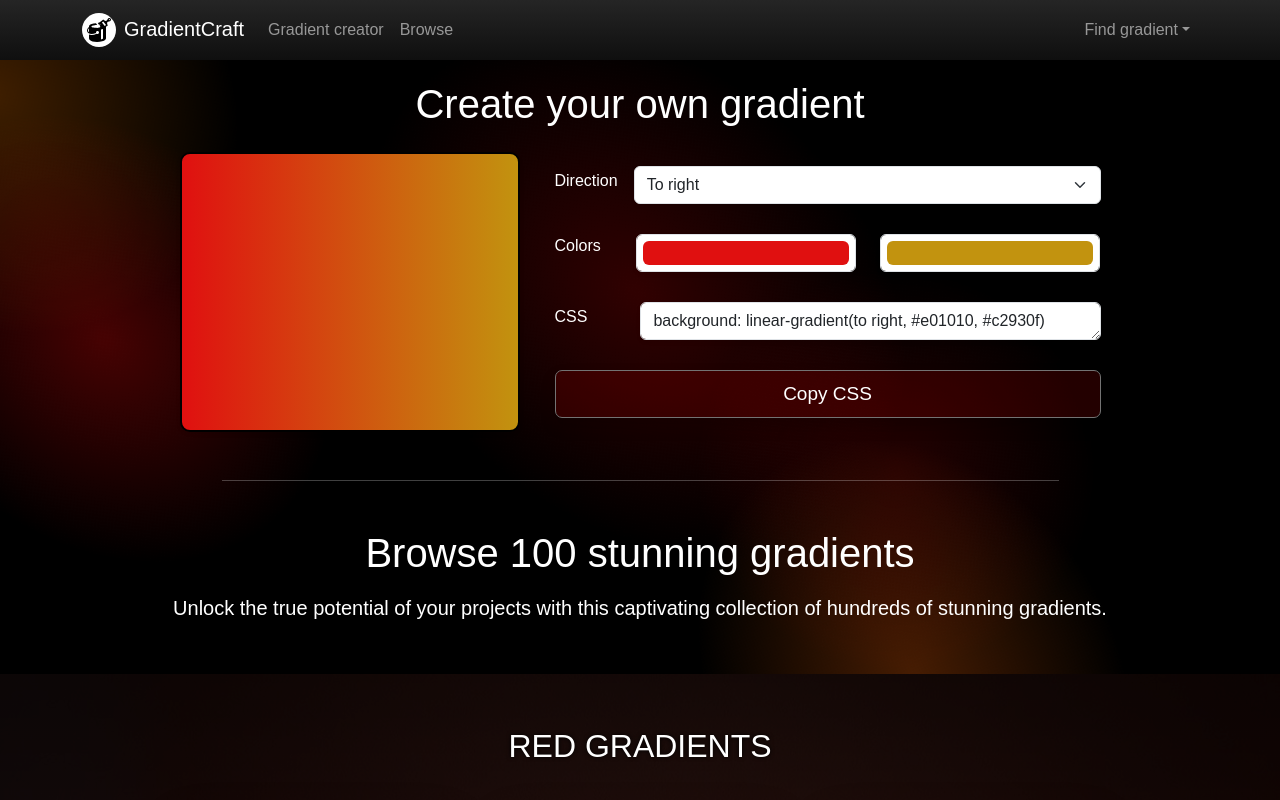
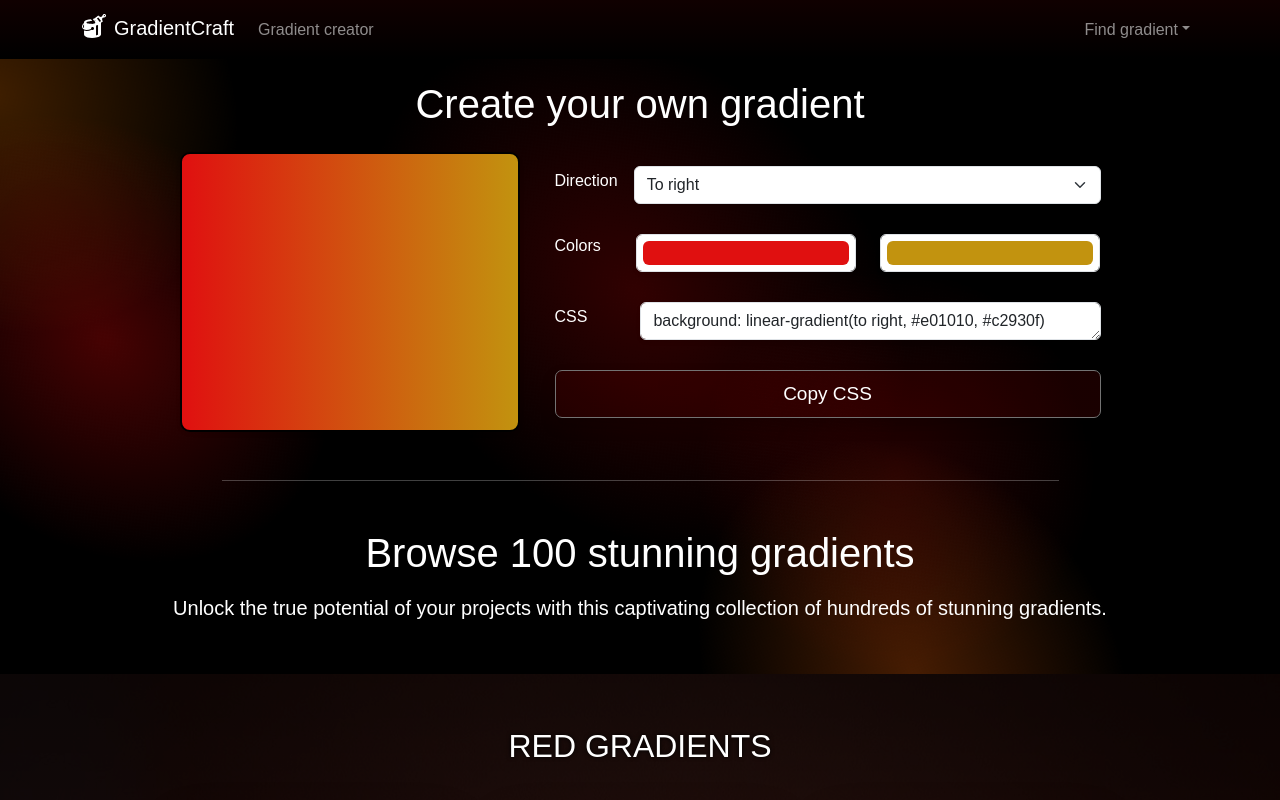
Before and after one commit to knizinsky/GradientCraft, a React (Vite) app: page / in a window 1280 px wide. Shown: the top 800 px of the page. Built offline with nearby package versions, Linux system fonts and the light colour scheme; a web font is replaced by a local one.

Commit message:
finished v1.0

```diff
--- a/src/components/CreateGradient/CreateGradient.module.css
+++ b/src/components/CreateGradient/CreateGradient.module.css
@@ -41,7 +41,7 @@
 	min-width: 40px;
 }
 .copyBtn {
-    background: linear-gradient(to right, #d500002a, #d500002a);
+    background: linear-gradient(to right, #d5000017, #d500001f);
     border: 1px solid rgb(115, 115, 115);
     position: relative;
     overflow: hidden;
@@ -58,7 +58,7 @@
     color: white;
     width: 100%;
     height: 100%;
-    background: linear-gradient(to right, #d50000, #d500002e);
+    background: linear-gradient(to right, #d500005a, #d500006c);
     position: absolute;
     top: 100%;
     left: 0;
@@ -69,7 +69,6 @@
 
 .copyBtn:hover::after {
     content: '';
-    background: linear-gradient(to right, #d50000, #d500002e);
     top: 0;
     z-index: -1; /* Zmieniamy z-index na wartość niższą niż przycisk */
 }
--- a/src/components/Header/Header.module.css
+++ b/src/components/Header/Header.module.css
@@ -209,7 +209,7 @@
 		left: -30%;
 	}
 
-	91% {
+	95% {
 		left: -20%;
 		background: radial-gradient(closest-side, #8f00054d 2%, #00000000);
 	}
@@ -230,7 +230,7 @@
 		background: transparent;
 	}
 
-	86% {
+	89% {
 		left: -30%;
 	}
 
--- a/src/components/Navbar/Navbar.module.css
+++ b/src/components/Navbar/Navbar.module.css
@@ -1,3 +1,3 @@
 .navbar{
-    background: linear-gradient(to bottom, #252525, #0f0f0f);
+    background: linear-gradient(to bottom, #100000, #000000);
 }
--- a/src/components/Navbar/Navbar.tsx
+++ b/src/components/Navbar/Navbar.tsx
@@ -2,7 +2,7 @@ import Container from "react-bootstrap/Container";
 import Nav from "react-bootstrap/Nav";
 import Navbar from "react-bootstrap/Navbar";
 import NavDropdown from "react-bootstrap/NavDropdown";
-import favicon from "../../assets/img/icons/favicon.svg";
+import favicon from "../../assets/img/icons/icon2.svg";
 
 import styles from "./Navbar.module.css";
 import { NavLink } from "react-router-dom";
@@ -19,14 +19,13 @@ function CollapsibleExample() {
 		>
 			<Container>
 			<Navbar.Brand as={currentPath == '/' ? NavLink : NavLink} to="/" href="#" className=" d-flex align-items-center">
-					<img src={favicon} alt="Logo Crazy Gradients" />{" "}
+					<img src={favicon} alt="Logo GradientCraft" className=" mb-2" />
 					<p className="ms-2">GradientCraft</p>
 				</Navbar.Brand>
 				<Navbar.Toggle aria-controls="responsive-navbar-nav" />
 				<Navbar.Collapse id="responsive-navbar-nav">
 					<Nav className="me-auto">
 						<Nav.Link href="#gradient-creator">Gradient creator</Nav.Link>
-						<Nav.Link href="#browse-gradients">Browse</Nav.Link>
 					</Nav>
 					<Nav>
 						<NavDropdown title="Find gradient" id="collasible-nav-dropdown">
```
Also changed, not shown: src/assets/img/icons/icon2.svg (added).
